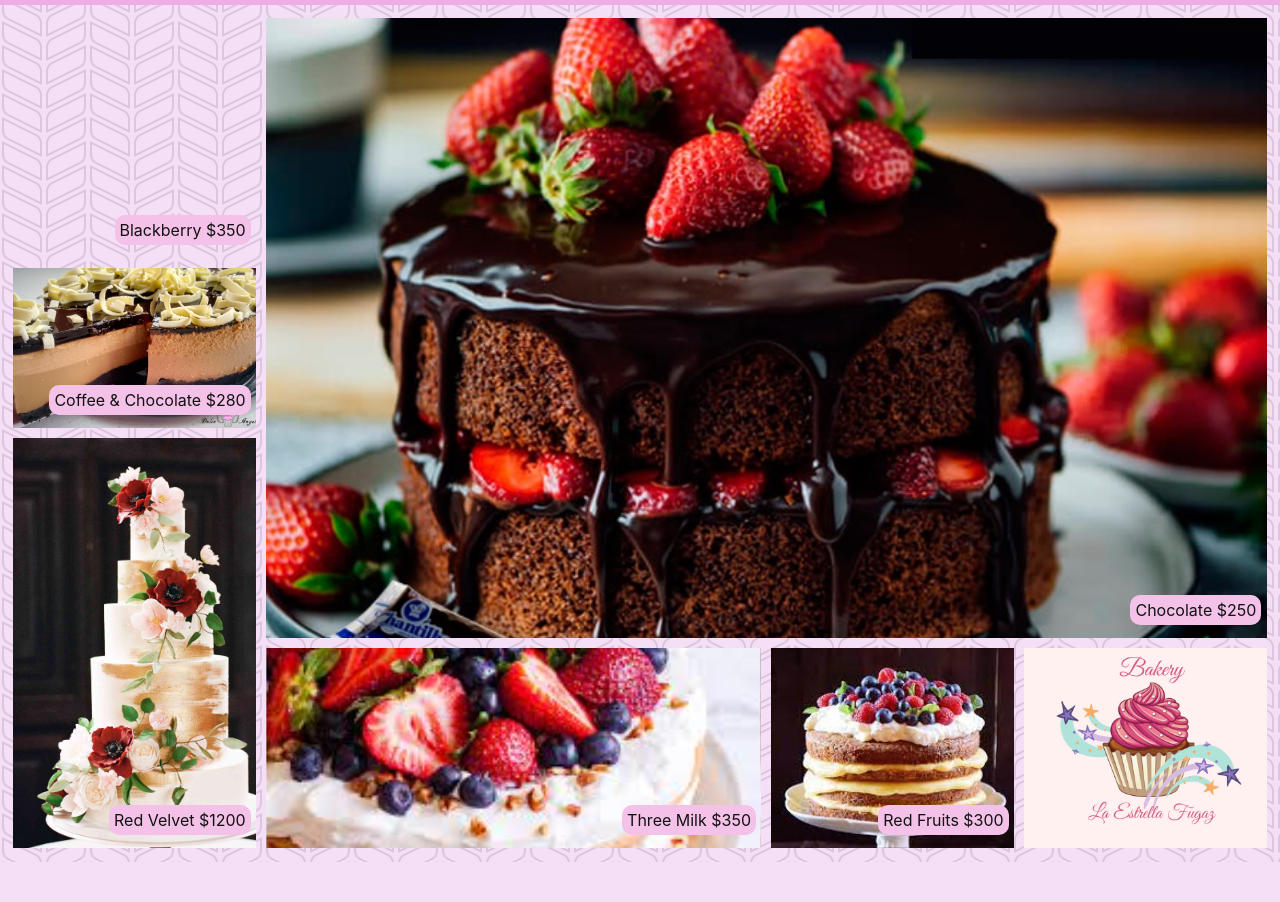
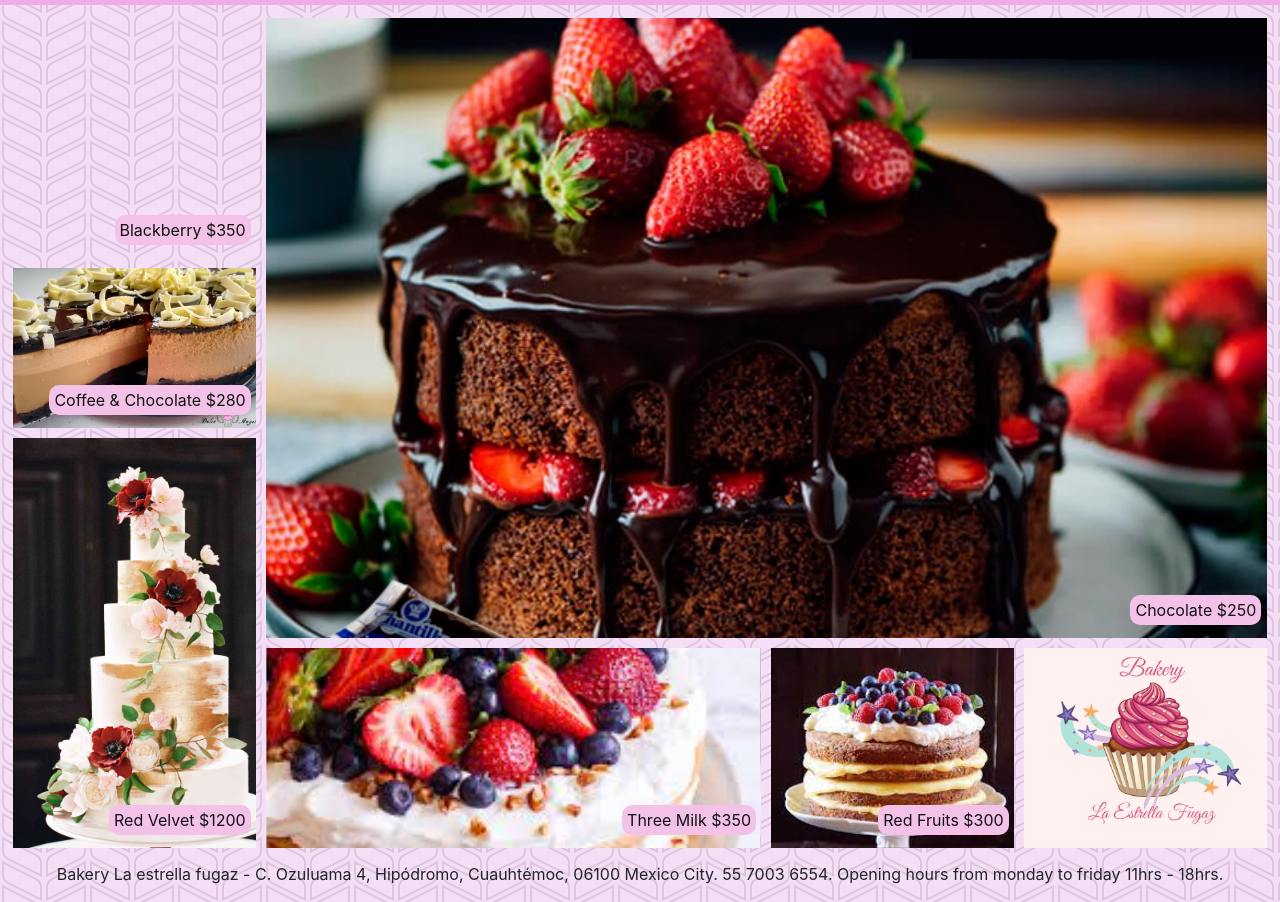
Before and after one commit to andrea-liliana/BakeryHTML, a plain HTML site: page index.html in a window 1280 px wide. Shown: the part 51-953 px from the top of the page. Before the commit the page ends 913 px from the top, so only its background shows below. Drawn offline with nearby package versions, Linux system fonts and the light colour scheme.

Commit message:
Update index.html

```diff
--- a/index.html
+++ b/index.html
@@ -89,9 +89,12 @@
 
 
 
-
-
-
 </body>
 
+<footer>
+    <div class="centerText">
+        <p>Bakery La estrella fugaz  -  C. Ozuluama 4, Hipódromo, Cuauhtémoc, 06100 Mexico City. 55 7003 6554. Opening hours from monday to friday 11hrs - 18hrs. </p>
+    </div>
+</footer>
+
 </html>
```
